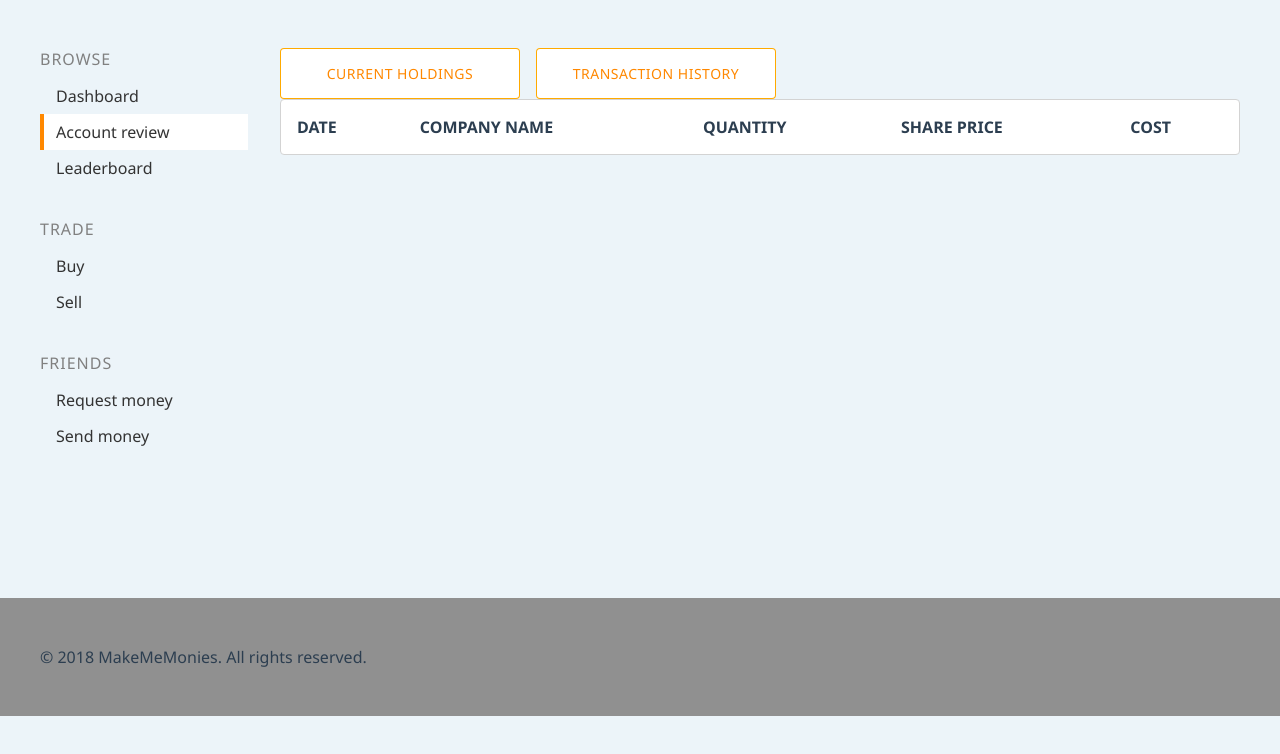
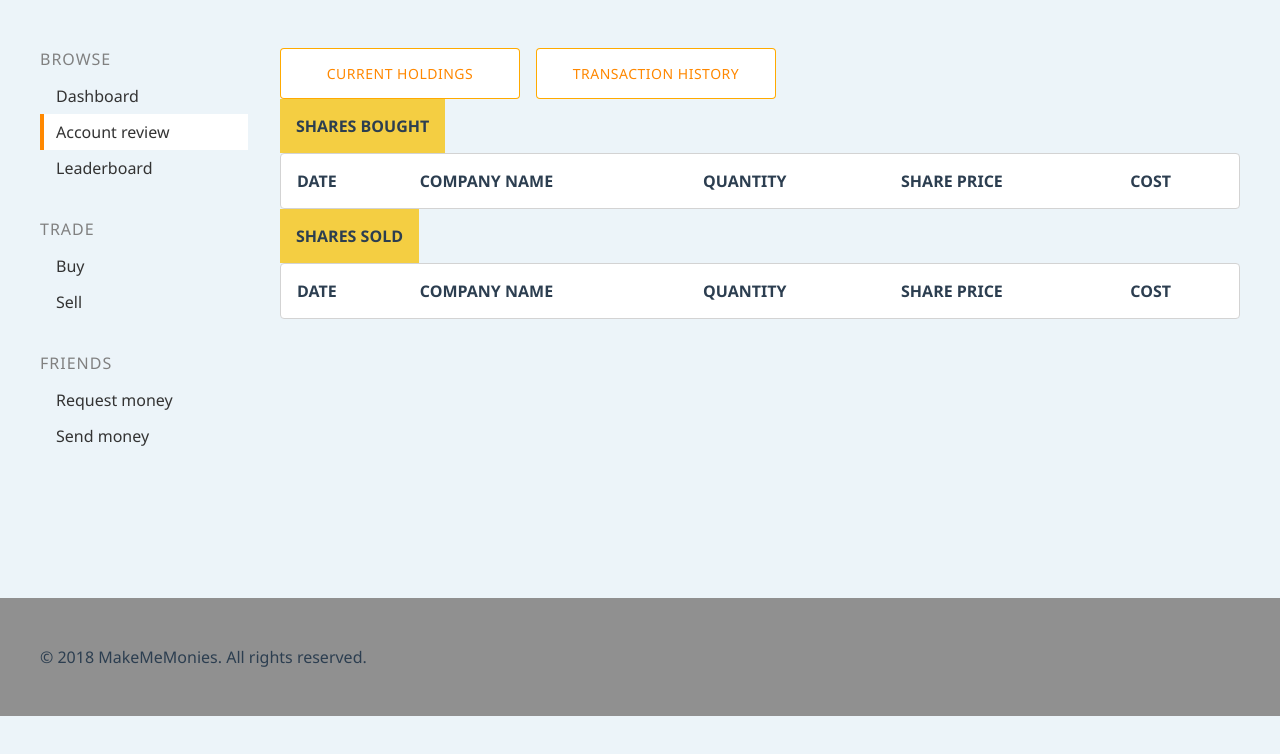
Before and after one commit to Pancrisp/meed-client, a Vue app: page /review in a window 1280 px wide. Shown: the top 754 px of the page. Built offline with nearby package versions, Linux system fonts and the light colour scheme.

Commit message:
formatting table

```diff
--- a/src/views/Review.vue
+++ b/src/views/Review.vue
@@ -9,7 +9,10 @@
       <!-- Current holdings -->
       <div v-if="showHoldings"></div>
       <!-- Transaction history -->
-      <table>
+  <div class = "container">
+    <th class="sharesBought"> Shares Bought
+    </th>
+    <table>
       <thead>
         <tr>
           <th class="thead-1">Date
@@ -29,7 +32,34 @@
           </th>
         </tr>
       </thead>
-      </table>
+    </table>
+
+    <th class="sharesSold"> Shares Sold
+    </th>
+    <table>
+      <thead>
+        <tr>
+          <th class="thead-1">Date
+
+          </th>
+          <th class="thead-2">Company Name
+
+          </th>
+          <th class="thead-3">Quantity
+
+          </th>
+          <th class="thead-4">Share Price
+
+          </th>
+          <th class="thead-5">Cost
+
+          </th>
+        </tr>
+      </thead>
+    </table>
+
+
+  </div>
 
       <div v-if="showHistory"></div>
     </div>
@@ -94,4 +124,11 @@ thead {
   text-align: left;
   margin-right: 1rem;
 }
+
+.sharesBought,
+.sharesSold {
+  width: 100%;
+  max-width: 100%;
+  background-color: #f4ce42;
+}
 </style>
```
